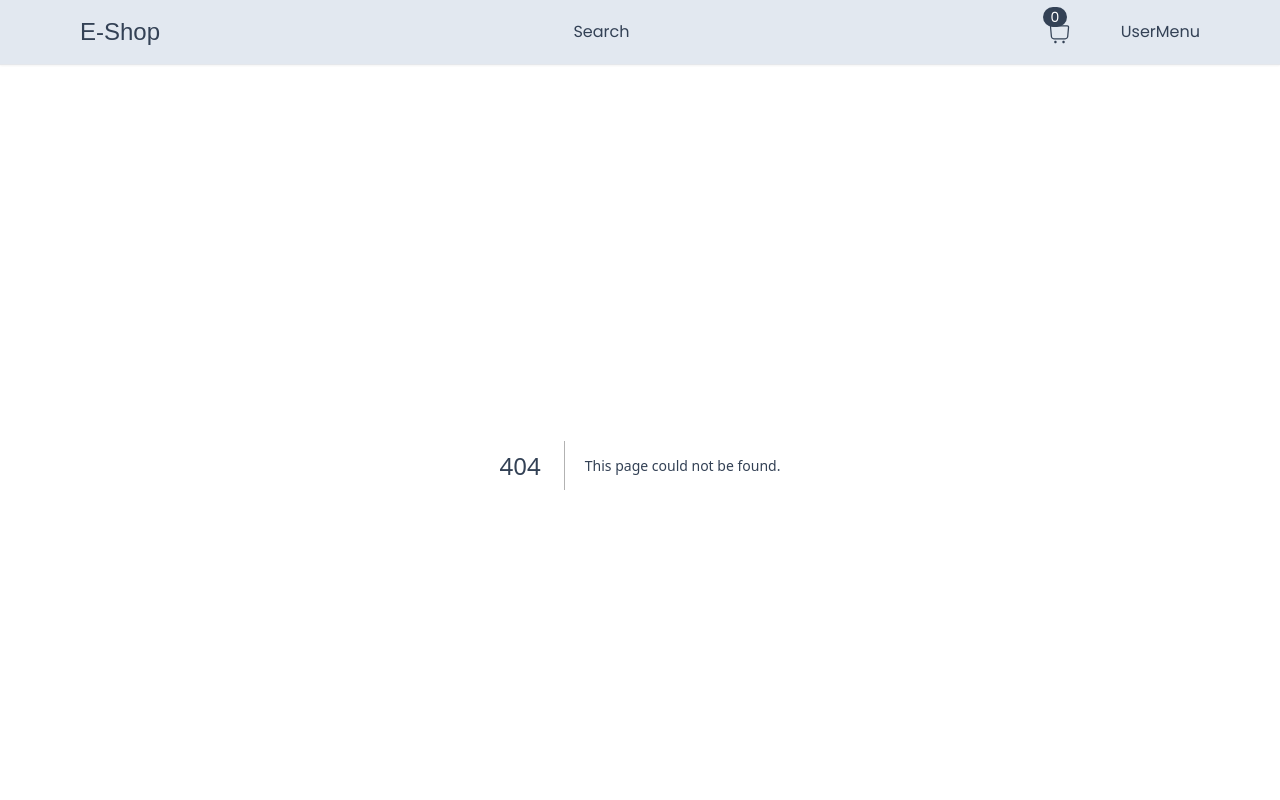
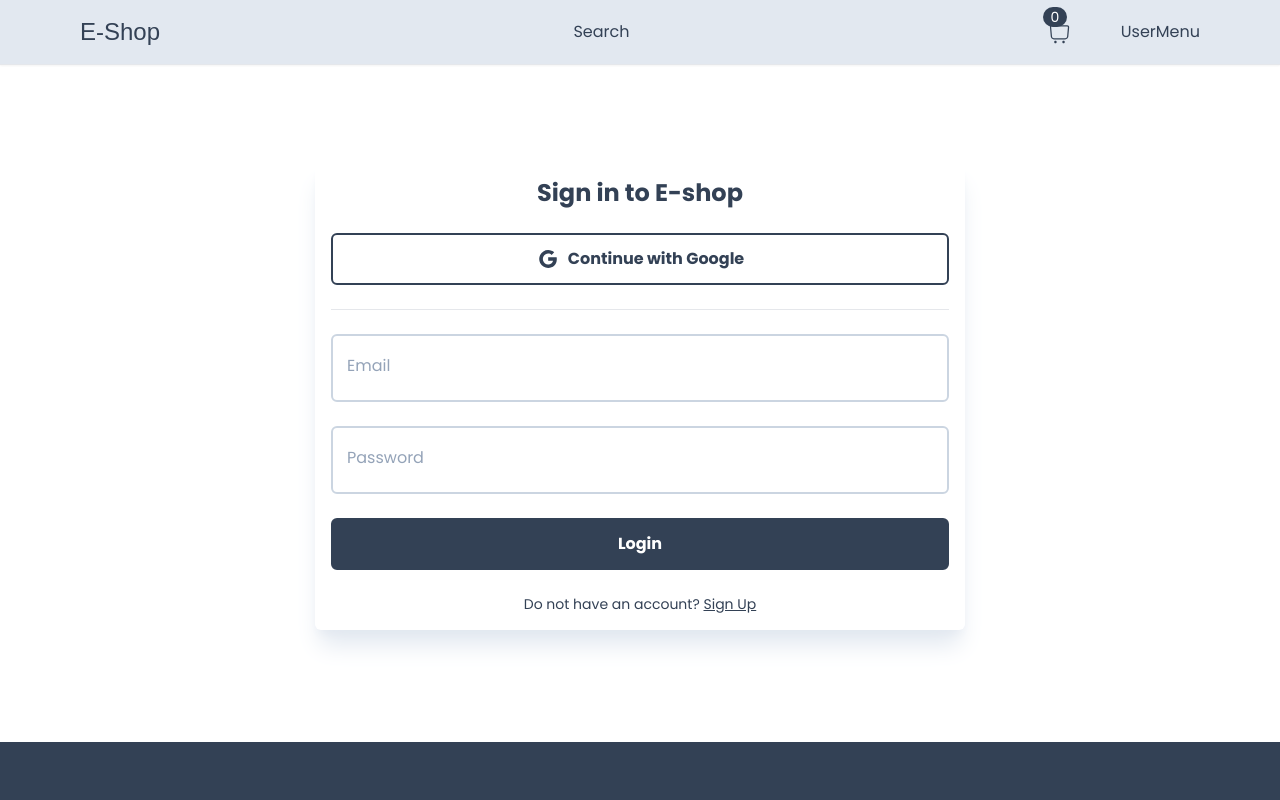
Before and after one commit to razace50/e-shop, a Next.js app: page /login in a window 1280 px wide. Before the commit this address had no page. Shown: the top 800 px of the page. Built offline with nearby package versions, Linux system fonts and the light colour scheme; a web font is replaced by a local one.

Commit message:
login form

```diff
--- /dev/null
+++ b/app/login/LoginForm.tsx
@@ -0,0 +1,72 @@
+"use client";
+
+import { useState } from "react";
+import Heading from "../components/Heading";
+import Input from "../components/inputs/Input";
+import { register } from "module";
+import { FieldValues, useForm, SubmitHandler } from "react-hook-form";
+import Button from "../components/Button";
+import { data } from "autoprefixer";
+import Link from "next/link";
+import { AiOutlineGoogle } from "react-icons/ai";
+
+const LoginForm = () => {
+  const [isLoading, setIsLoading] = useState(false);
+  const {
+    register,
+    handleSubmit,
+    formState: { errors },
+  } = useForm<FieldValues>({
+    defaultValues: {
+      email: "",
+      password: "",
+    },
+  });
+
+  const onSubmit: SubmitHandler<FieldValues> = (data) => {
+    setIsLoading(true);
+    console.log(data);
+  };
+  return (
+    <>
+      <Heading title="Sign in to E-shop" />
+      <Button
+        outline
+        label="Continue with Google"
+        icon={AiOutlineGoogle}
+        onclick={() => {}}
+      />
+      <hr className="bg-slate-300 w-full h-px" />
+
+      <Input
+        id="email"
+        label="Email"
+        disabled={isLoading}
+        register={register}
+        errors={errors}
+        required
+      />
+      <Input
+        id="password"
+        label="Password"
+        disabled={isLoading}
+        register={register}
+        errors={errors}
+        required
+        type="password"
+      />
+      <Button
+        label={isLoading ? "Loading" : "Login"}
+        onclick={handleSubmit(onSubmit)}
+      />
+      <p className="text-sm">
+        Do not have an account?{" "}
+        <Link className="underline" href="/register">
+          Sign Up
+        </Link>
+      </p>
+    </>
+  );
+};
+
+export default LoginForm;
--- /dev/null
+++ b/app/login/page.tsx
@@ -0,0 +1,15 @@
+import Container from "../components/Container";
+import FormWrap from "../components/FormWrap";
+import LoginForm from "./LoginForm";
+
+const Login = () => {
+  return (
+    <Container>
+      <FormWrap>
+        <LoginForm />
+      </FormWrap>
+    </Container>
+  );
+};
+
+export default Login;
```
